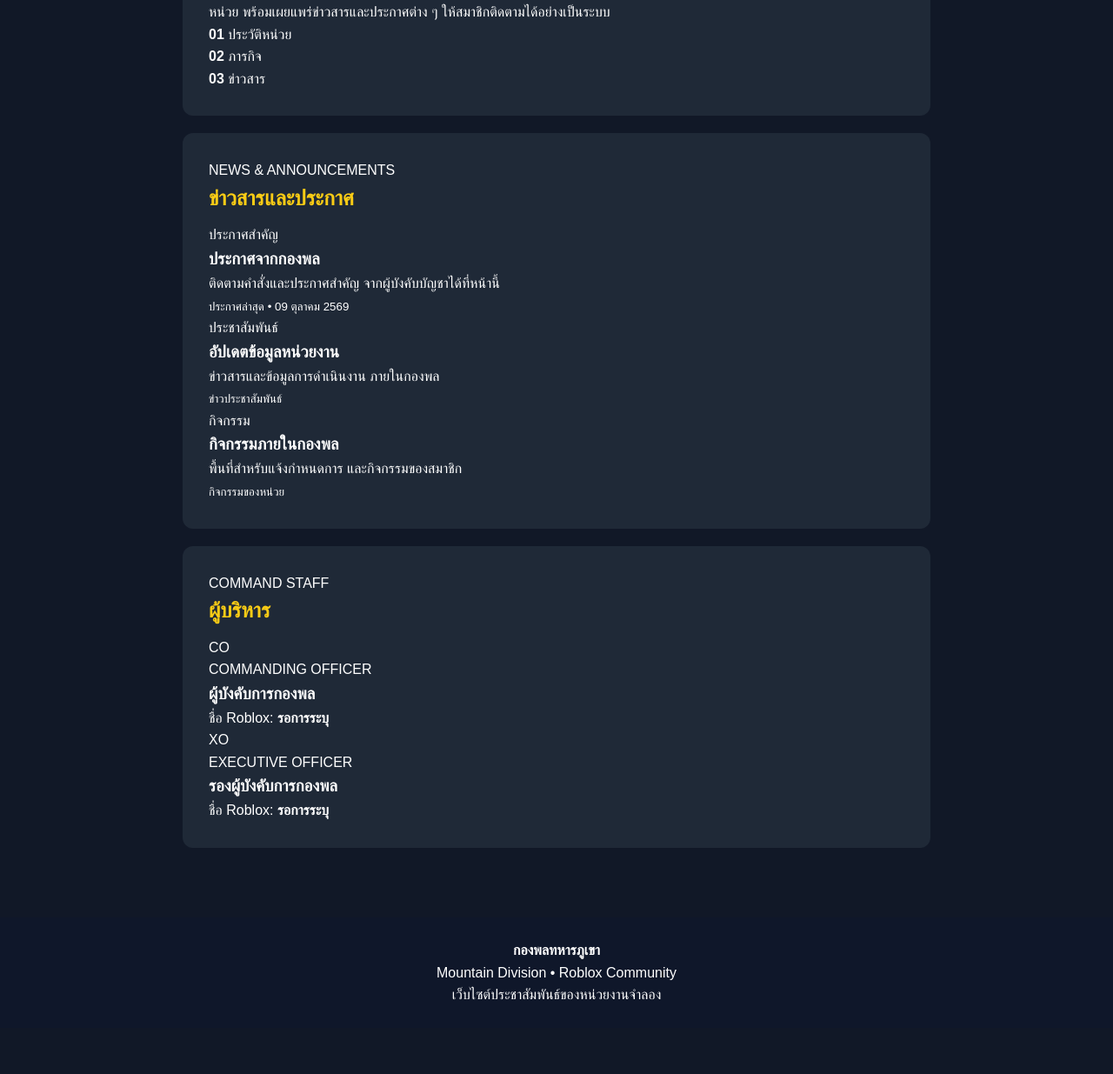
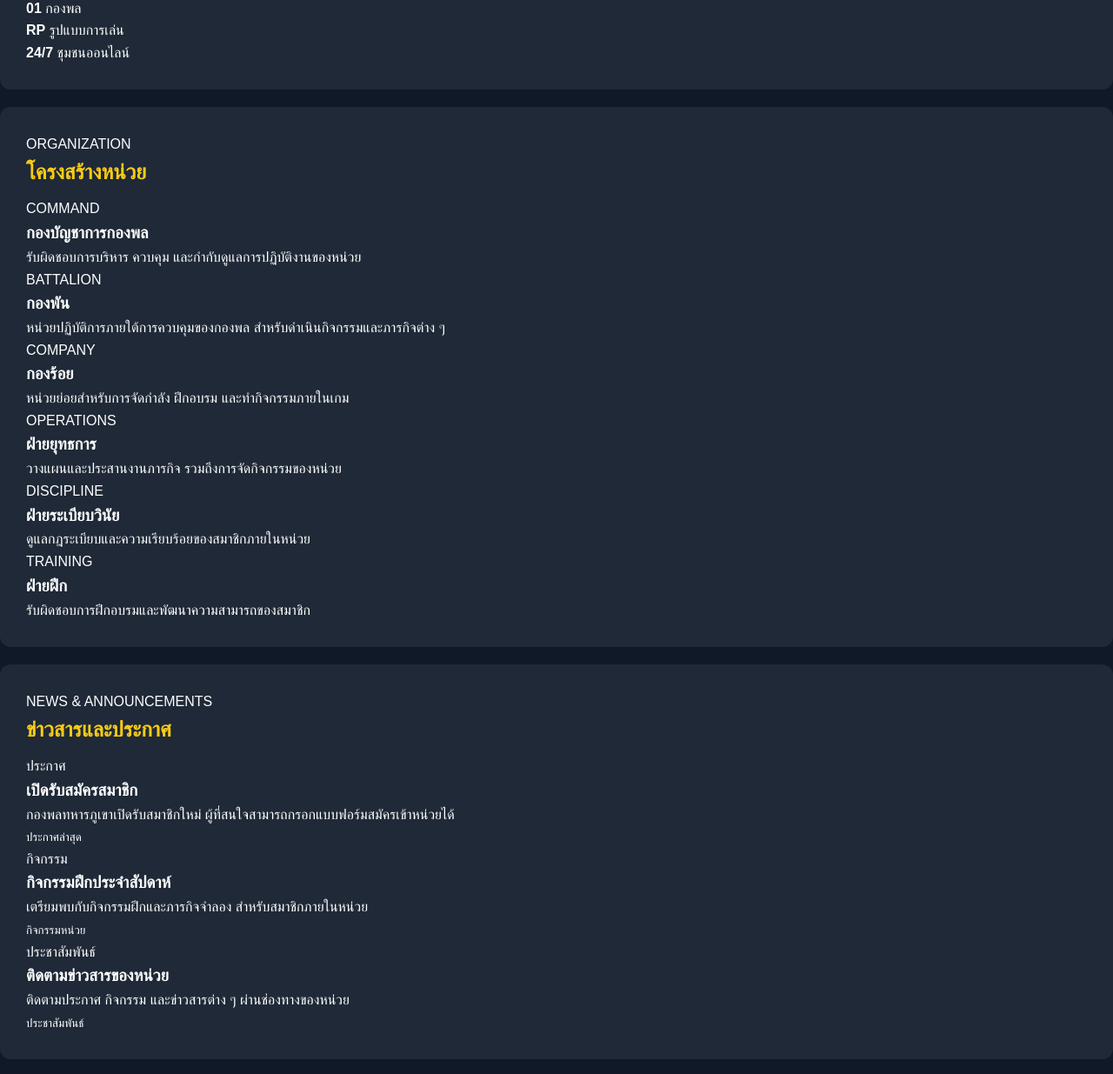
Before and after one commit to purenutt2555-del/my-website, a plain HTML site: page index.html in a window 1280 px wide. Shown: the part 642-1877 px from the top of the page at 87% size. Before the commit the page ends 1824 px from the top, so only its background shows below. Drawn offline with Linux system fonts and the light colour scheme.

Commit message:
Revise index.html for improved content and structure
Updated the content and structure of the index.html file, including navigation links, section headings, and descriptions for better clarity and organization.

```diff
--- a/index.html
+++ b/index.html
@@ -10,58 +10,53 @@
 <body>
 
 <header class="navbar">
-
-  <div class="brand">
+  <a href="#home" class="brand">
     <div class="emblem">MD</div>
     <div>
       <strong>กองพลทหารภูเขา</strong>
       <span>Mountain Division</span>
     </div>
-  </div>
+  </a>
 
   <button class="menu-toggle">☰</button>
 
   <nav>
-    <a href="#home">หน้าหลัก</a>
-    <a href="#history">ประวัติ</a>
-    <a href="#news">ข่าวสารและประกาศ</a>
-    <a href="#leaders">ผู้บริหาร</a>
+    <a href="#home">🏠 หน้าหลัก</a>
+    <a href="#history">📖 ประวัติ</a>
+    <a href="#structure">🏅 โครงสร้างหน่วย</a>
+    <a href="#news">📢 ข่าวสารและประกาศ</a>
+    <a href="#leaders">👤 ผู้บริหาร</a>
+    <a href="#join">📋 รับสมัคร</a>
   </nav>
-
 </header>
 
 
-<main>
-
+<!-- หน้าหลัก -->
 <section id="home" class="hero">
-
   <div class="hero-content">
 
-    <p class="eyebrow">
-      MOUNTAIN DIVISION • ROBLOX COMMUNITY
-    </p>
+    <p class="eyebrow">MOUNTAIN DIVISION • ROBLOX ROLEPLAY</p>
 
     <h1>กองพลทหารภูเขา</h1>
 
     <p class="subtitle">
-      ศูนย์กลางข่าวสาร ประกาศ และข้อมูลของกองพล
+      หน่วยสมมุติสำหรับกิจกรรมและการจำลองสถานการณ์บนแพลตฟอร์ม Roblox
     </p>
 
     <div class="buttons">
-      <a class="btn primary" href="#news">ดูข่าวสาร</a>
-      <a class="btn secondary" href="#history">เกี่ยวกับกองพล</a>
+      <a href="#news" class="btn primary">ดูข่าวสาร</a>
+      <a href="#join" class="btn secondary">สมัครเข้าหน่วย</a>
     </div>
 
   </div>
-
 </section>
 
 
+<!-- ประวัติ -->
 <section id="history" class="section">
-
   <div class="section-head">
-    <p class="eyebrow">ABOUT US</p>
-    <h2>ประวัติ</h2>
+    <p class="eyebrow">HISTORY</p>
+    <h2>ประวัติหน่วย</h2>
   </div>
 
   <div class="history-card">
@@ -69,38 +64,98 @@
     <h3>กองพลทหารภูเขา</h3>
 
     <p>
-      กองพลทหารภูเขาจัดตั้งขึ้นเพื่อเป็นหน่วยงานจำลอง
-      ในชุมชน Roblox โดยมุ่งเน้นการสร้างระเบียบ
-      การทำงานเป็นทีม และกิจกรรมภายในหน่วย
-      พร้อมเผยแพร่ข่าวสารและประกาศต่าง ๆ
-      ให้สมาชิกติดตามได้อย่างเป็นระบบ
+      กองพลทหารภูเขาเป็นหน่วยสมมุติที่จัดตั้งขึ้นเพื่อใช้ในการจำลอง
+      การปฏิบัติภารกิจและกิจกรรมทางทหารภายในเกม Roblox
+      โดยมุ่งเน้นการทำงานเป็นทีม ความมีระเบียบวินัย
+      และการสร้างประสบการณ์การเล่น Roleplay ที่เป็นระบบ
     </p>
 
     <div class="stats">
-
       <div>
         <b>01</b>
-        <span>ประวัติหน่วย</span>
+        <span>กองพล</span>
       </div>
 
       <div>
-        <b>02</b>
-        <span>ภารกิจ</span>
+        <b>RP</b>
+        <span>รูปแบบการเล่น</span>
       </div>
 
       <div>
-        <b>03</b>
-        <span>ข่าวสาร</span>
+        <b>24/7</b>
+        <span>ชุมชนออนไลน์</span>
       </div>
-
     </div>
 
   </div>
-
 </section>
 
 
-<section id="news" class="section dark-section">
+<!-- โครงสร้างหน่วย -->
+<section id="structure" class="section dark-section">
+
+  <div class="section-head">
+    <p class="eyebrow">ORGANIZATION</p>
+    <h2>โครงสร้างหน่วย</h2>
+  </div>
+
+  <div class="news-grid">
+
+    <div class="news-card">
+      <span class="tag important">COMMAND</span>
+      <h3>กองบัญชาการกองพล</h3>
+      <p>
+        รับผิดชอบการบริหาร ควบคุม และกำกับดูแลการปฏิบัติงานของหน่วย
+      </p>
+    </div>
+
+    <div class="news-card">
+      <span class="tag">BATTALION</span>
+      <h3>กองพัน</h3>
+      <p>
+        หน่วยปฏิบัติการภายใต้การควบคุมของกองพล
+        สำหรับดำเนินกิจกรรมและภารกิจต่าง ๆ
+      </p>
+    </div>
+
+    <div class="news-card">
+      <span class="tag">COMPANY</span>
+      <h3>กองร้อย</h3>
+      <p>
+        หน่วยย่อยสำหรับการจัดกำลัง ฝึกอบรม และทำกิจกรรมภายในเกม
+      </p>
+    </div>
+
+    <div class="news-card">
+      <span class="tag">OPERATIONS</span>
+      <h3>ฝ่ายยุทธการ</h3>
+      <p>
+        วางแผนและประสานงานภารกิจ รวมถึงการจัดกิจกรรมของหน่วย
+      </p>
+    </div>
+
+    <div class="news-card">
+      <span class="tag">DISCIPLINE</span>
+      <h3>ฝ่ายระเบียบวินัย</h3>
+      <p>
+        ดูแลกฎระเบียบและความเรียบร้อยของสมาชิกภายในหน่วย
+      </p>
+    </div>
+
+    <div class="news-card">
+      <span class="tag">TRAINING</span>
+      <h3>ฝ่ายฝึก</h3>
+      <p>
+        รับผิดชอบการฝึกอบรมและพัฒนาความสามารถของสมาชิก
+      </p>
+    </div>
+
+  </div>
+</section>
+
+
+<!-- ข่าวสาร -->
+<section id="news" class="section">
 
   <div class="section-head">
     <p class="eyebrow">NEWS & ANNOUNCEMENTS</p>
@@ -110,70 +165,41 @@
   <div class="news-grid">
 
     <article class="news-card">
-
-      <span class="tag important">
-        ประกาศสำคัญ
-      </span>
-
-      <h3>ประกาศจากกองพล</h3>
-
+      <span class="tag important">ประกาศ</span>
+      <h3>เปิดรับสมัครสมาชิก</h3>
       <p>
-        ติดตามคำสั่งและประกาศสำคัญ
-        จากผู้บังคับบัญชาได้ที่หน้านี้
+        กองพลทหารภูเขาเปิดรับสมาชิกใหม่
+        ผู้ที่สนใจสามารถกรอกแบบฟอร์มสมัครเข้าหน่วยได้
       </p>
-
-      <small>
-        ประกาศล่าสุด • 09 ตุลาคม 2569
-      </small>
-
+      <small>ประกาศล่าสุด</small>
     </article>
 
+    <article class="news-card">
+      <span class="tag">กิจกรรม</span>
+      <h3>กิจกรรมฝึกประจำสัปดาห์</h3>
+      <p>
+        เตรียมพบกับกิจกรรมฝึกและภารกิจจำลอง
+        สำหรับสมาชิกภายในหน่วย
+      </p>
+      <small>กิจกรรมหน่วย</small>
+    </article>
 
     <article class="news-card">
-
-      <span class="tag">
-        ประชาสัมพันธ์
-      </span>
-
-      <h3>อัปเดตข้อมูลหน่วยงาน</h3>
-
+      <span class="tag">ประชาสัมพันธ์</span>
+      <h3>ติดตามข่าวสารของหน่วย</h3>
       <p>
-        ข่าวสารและข้อมูลการดำเนินงาน
-        ภายในกองพล
+        ติดตามประกาศ กิจกรรม และข่าวสารต่าง ๆ
+        ผ่านช่องทางของหน่วย
       </p>
-
-      <small>
-        ข่าวประชาสัมพันธ์
-      </small>
-
-    </article>
-
-
-    <article class="news-card">
-
-      <span class="tag">
-        กิจกรรม
-      </span>
-
-      <h3>กิจกรรมภายในกองพล</h3>
-
-      <p>
-        พื้นที่สำหรับแจ้งกำหนดการ
-        และกิจกรรมของสมาชิก
-      </p>
-
-      <small>
-        กิจกรรมของหน่วย
-      </small>
-
+      <small>ประชาสัมพันธ์</small>
     </article>
 
   </div>
-
 </section>
 
 
-<section id="leaders" class="section">
+<!-- ผู้บริหาร -->
+<section id="leaders" class="section dark-section">
 
   <div class="section-head">
     <p class="eyebrow">COMMAND STAFF</p>
@@ -183,61 +209,76 @@
   <div class="leaders-grid">
 
     <div class="leader-card">
-
       <div class="avatar">CO</div>
-
-      <p class="rank">
-        COMMANDING OFFICER
-      </p>
-
-      <h3>
-        ผู้บังคับการกองพล
-      </h3>
-
-      <span>
-        ชื่อ Roblox: <b>รอการระบุ</b>
-      </span>
-
+      <p class="rank">COMMANDING OFFICER</p>
+      <h3>ผู้บังคับการกองพล</h3>
+      <span>Roblox: รอระบุชื่อ</span>
     </div>
 
-
     <div class="leader-card">
-
       <div class="avatar">XO</div>
-
-      <p class="rank">
-        EXECUTIVE OFFICER
-      </p>
-
-      <h3>
-        รองผู้บังคับการกองพล
-      </h3>
-
-      <span>
-        ชื่อ Roblox: <b>รอการระบุ</b>
-      </span>
-
+      <p class="rank">EXECUTIVE OFFICER</p>
+      <h3>รองผู้บังคับการกองพล</h3>
+      <span>Roblox: รอระบุชื่อ</span>
     </div>
 
   </div>
+</section>
+
+
+<!-- รับสมัคร -->
+<section id="join" class="section">
+
+  <div class="section-head">
+    <p class="eyebrow">JOIN US</p>
+    <h2>รับสมัครเข้าหน่วย</h2>
+  </div>
+
+  <div class="history-card">
+
+    <h3>ร่วมเป็นส่วนหนึ่งของกองพล</h3>
+
+    <p>
+      เปิดรับผู้เล่นที่สนใจการเล่น Roblox Roleplay
+      และต้องการเข้าร่วมกิจกรรมของกองพลทหารภูเขา
+    </p>
+
+    <div class="buttons">
+      <a href="#" class="btn primary">📋 แบบฟอร์มสมัคร</a>
+      <a href="#" class="btn secondary">💬 Discord</a>
+    </div>
+
+  </div>
+</section>
+
+
+<!-- ช่องทาง -->
+<section class="section dark-section">
+
+  <div class="section-head">
+    <p class="eyebrow">OFFICIAL CHANNELS</p>
+    <h2>ช่องทางของหน่วย</h2>
+  </div>
+
+  <div class="buttons">
+    <a href="#" class="btn primary">🎮 Roblox</a>
+    <a href="#" class="btn secondary">💬 Discord</a>
+  </div>
 
 </section>
-
-</main>
 
 
 <footer>
 
   <div>
-    <strong>กองพลทหารภูเขา</strong>
-    <p>
-      Mountain Division • Roblox Community
-    </p>
+    <strong>กองพลทหารภูเขา | Mountain Division</strong>
+    <p>Roblox Roleplay Community</p>
   </div>
 
-  <p>
-    เว็บไซต์ประชาสัมพันธ์ของหน่วยงานจำลอง
-  </p>
+  <div>
+    <p>เว็บไซต์หน่วยสมมุติ</p>
+    <p>สร้างขึ้นเพื่อกิจกรรมและการจำลองสถานการณ์ใน Roblox</p>
+  </div>
 
 </footer>
 
@@ -245,4 +286,4 @@
 <script src="script.js"></script>
 
 </body>
-</html>
+  </html>
```
